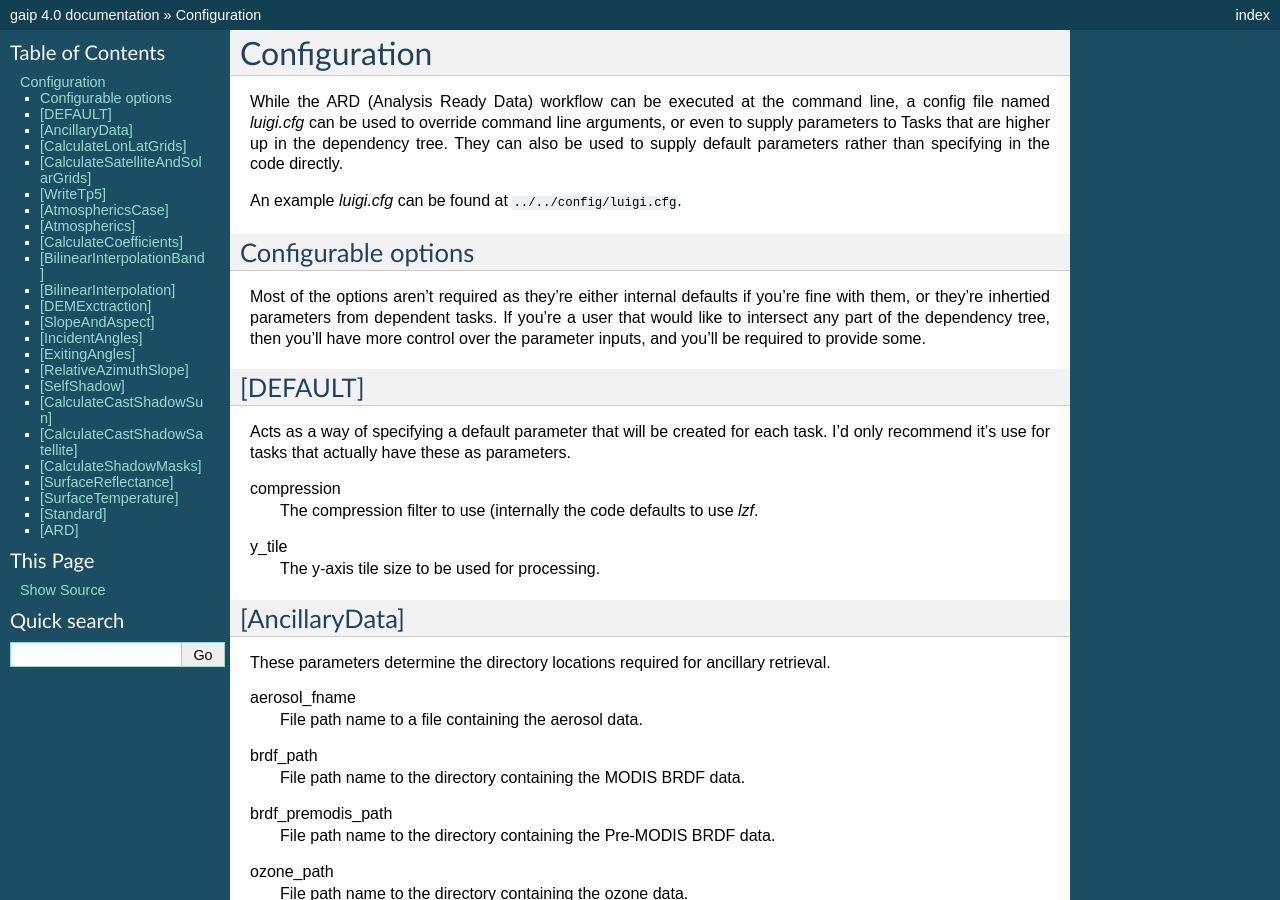
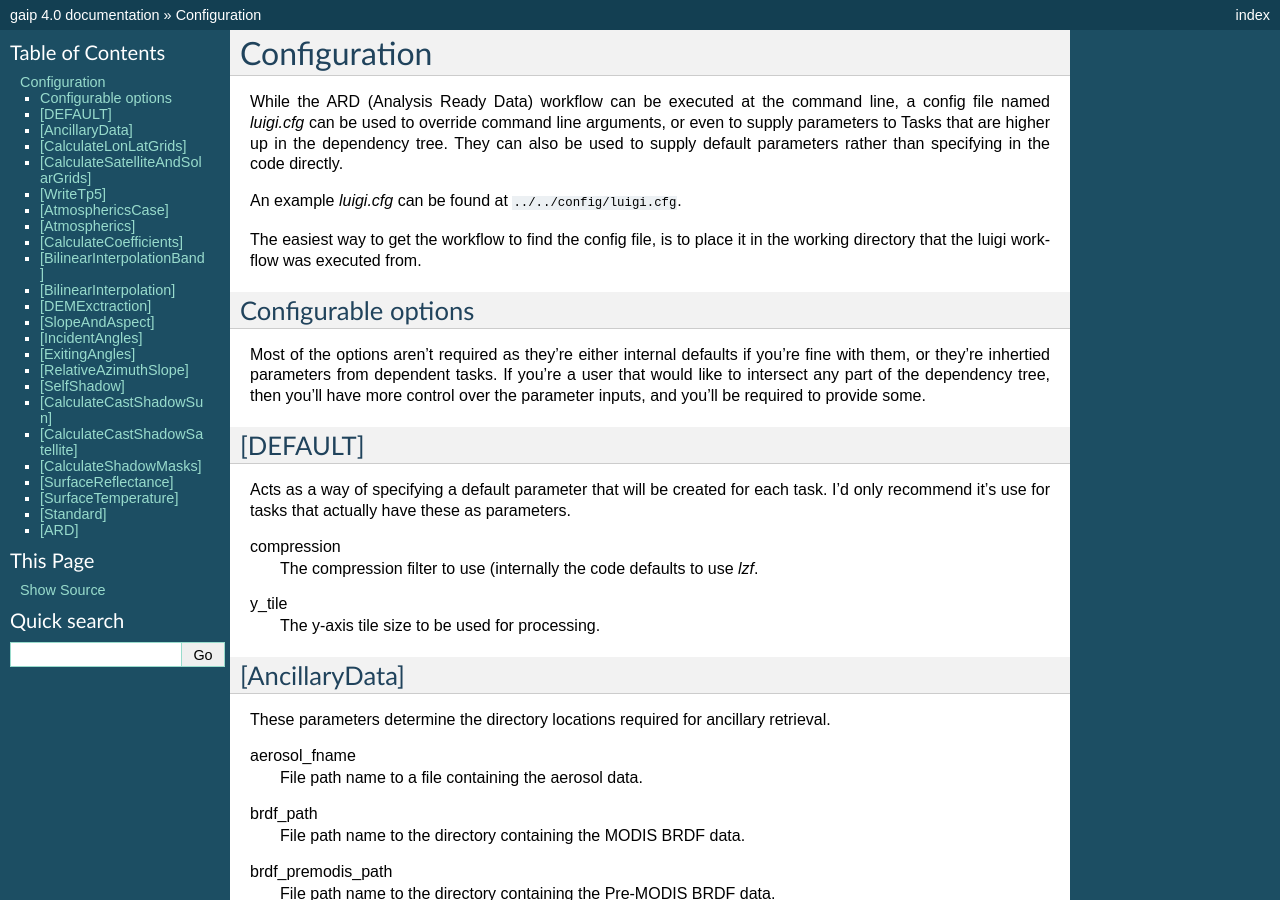
Before and after one commit to GeoscienceAustralia/wagl, a Sphinx documentation site: the page built from docs/source/configuration.rst, in a window 1280 px wide and 900 px high. Built offline with Sphinx 7.4.7, drawn with Linux system fonts in a browser that asks for light colours; pages that are not in the unit, such as notebooks, are missing from menus.

Commit message:
Added more docs.

```diff
--- a/docs/source/configuration.rst
+++ b/docs/source/configuration.rst
@@ -5,6 +5,9 @@ While the ARD (Analysis Ready Data) workflow can be executed at the command line
 parameters to Tasks that are higher up in the dependency tree. They can also be used to supply default parameters rather than specifying in the code directly.
 
 An example *luigi.cfg* can be found at :file:`../../config/luigi.cfg`.
+
+The easiest way to get the workflow to find the config file, is to place it in the working directory that the luigi workflow was executed from.
+
 
 Configurable options
 --------------------
```
